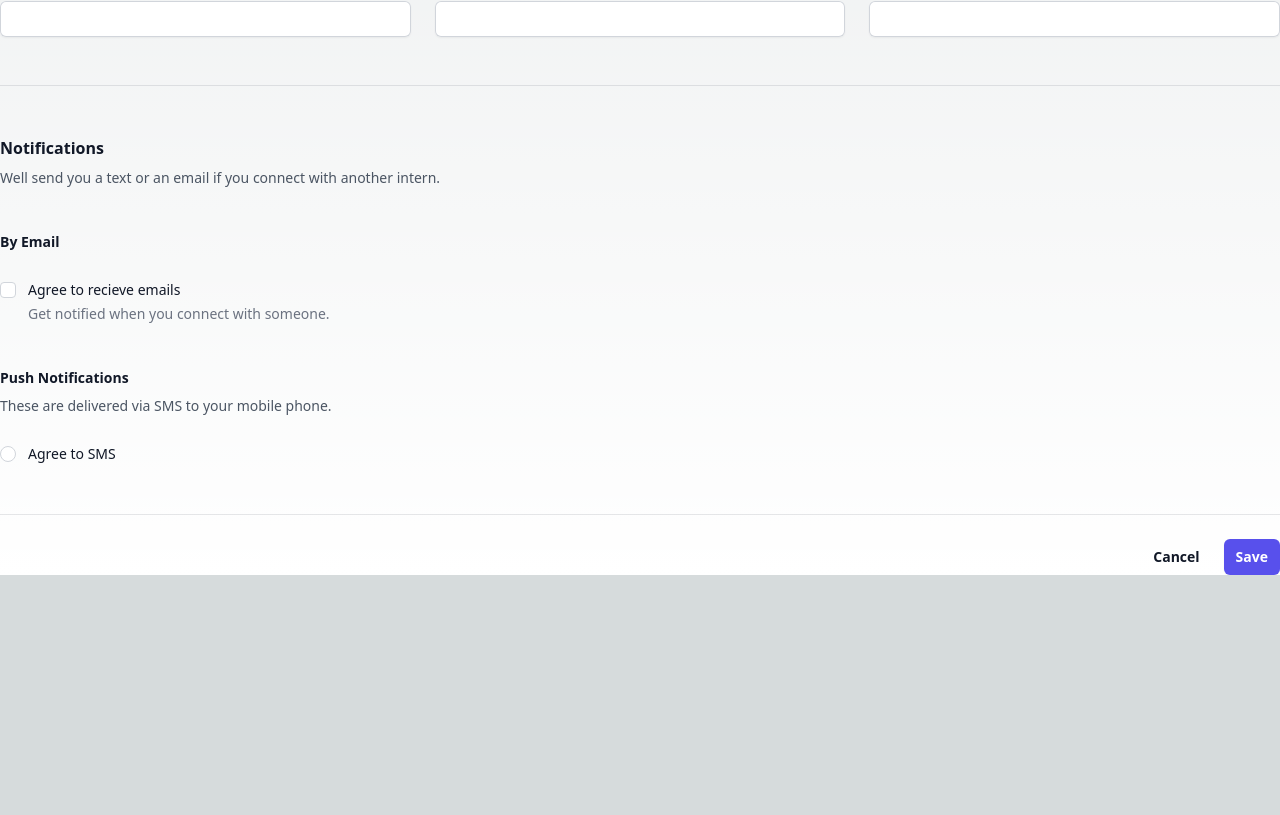
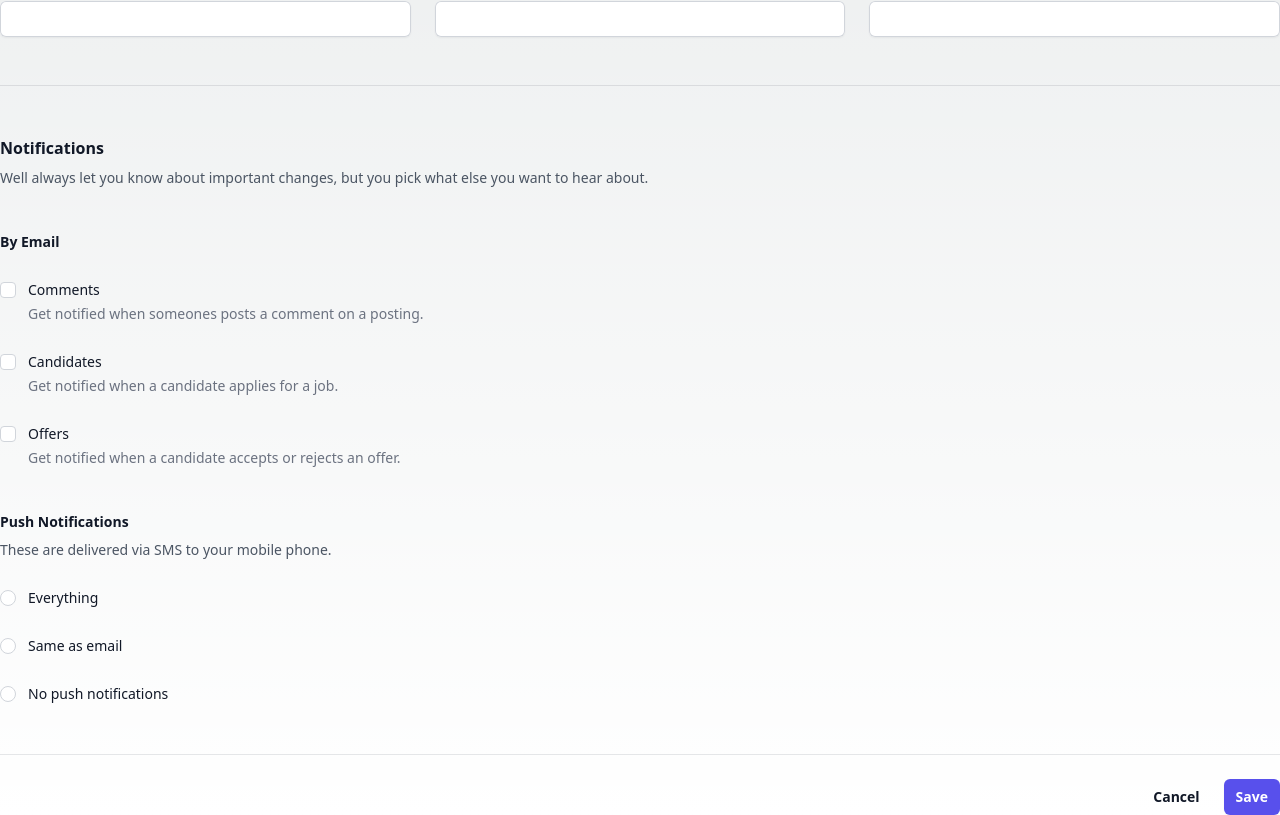
Before and after one commit to alexisDiaz-W/Findr, a Next.js app: page /InternPage in a window 1280 px wide. Shown: the part 1274-2089 px from the top of the page. Before the commit the page ends 1849 px from the top, so only its background shows below. Built offline with nearby package versions, Linux system fonts and the light colour scheme.

Commit message:
Revert "Updated pricing and intern sign up page"

```diff
--- a/app/InternPage/page.tsx
+++ b/app/InternPage/page.tsx
@@ -406,7 +406,7 @@ export default function Example() {
     <form>
       <div className="space-y-12">
         <div className="border-b border-gray-900/10 pb-12">
-          <h2 className="text-base font-semibold leading-7 text-gray-900">Intern Profile</h2>
+          <h2 className="text-base font-semibold leading-7 text-gray-900">Profile</h2>
           <p className="mt-1 text-sm leading-6 text-gray-600">
             This information will be displayed publicly so be careful what you share.
           </p>
@@ -617,7 +617,7 @@ export default function Example() {
         <div className="border-b border-gray-900/10 pb-12">
           <h2 className="text-base font-semibold leading-7 text-gray-900">Notifications</h2>
           <p className="mt-1 text-sm leading-6 text-gray-600">
-            Well send you a text or an email if you connect with another intern.
+            Well always let you know about important changes, but you pick what else you want to hear about.
           </p>
 
           <div className="mt-10 space-y-10">
@@ -635,9 +635,41 @@ export default function Example() {
                   </div>
                   <div className="text-sm leading-6">
                     <label htmlFor="comments" className="font-medium text-gray-900">
-                      Agree to recieve emails
+                      Comments
                     </label>
-                    <p className="text-gray-500">Get notified when you connect with someone.</p>
+                    <p className="text-gray-500">Get notified when someones posts a comment on a posting.</p>
+                  </div>
+                </div>
+                <div className="relative flex gap-x-3">
+                  <div className="flex h-6 items-center">
+                    <input
+                      id="candidates"
+                      name="candidates"
+                      type="checkbox"
+                      className="h-4 w-4 rounded border-gray-300 text-indigo-600 focus:ring-indigo-600"
+                    />
+                  </div>
+                  <div className="text-sm leading-6">
+                    <label htmlFor="candidates" className="font-medium text-gray-900">
+                      Candidates
+                    </label>
+                    <p className="text-gray-500">Get notified when a candidate applies for a job.</p>
+                  </div>
+                </div>
+                <div className="relative flex gap-x-3">
+                  <div className="flex h-6 items-center">
+                    <input
+                      id="offers"
+                      name="offers"
+                      type="checkbox"
+                      className="h-4 w-4 rounded border-gray-300 text-indigo-600 focus:ring-indigo-600"
+                    />
+                  </div>
+                  <div className="text-sm leading-6">
+                    <label htmlFor="offers" className="font-medium text-gray-900">
+                      Offers
+                    </label>
+                    <p className="text-gray-500">Get notified when a candidate accepts or rejects an offer.</p>
                   </div>
                 </div>
               </div>
@@ -654,7 +686,29 @@ export default function Example() {
                     className="h-4 w-4 border-gray-300 text-indigo-600 focus:ring-indigo-600"
                   />
                   <label htmlFor="push-everything" className="block text-sm font-medium leading-6 text-gray-900">
-                    Agree to SMS
+                    Everything
+                  </label>
+                </div>
+                <div className="flex items-center gap-x-3">
+                  <input
+                    id="push-email"
+                    name="push-notifications"
+                    type="radio"
+                    className="h-4 w-4 border-gray-300 text-indigo-600 focus:ring-indigo-600"
+                  />
+                  <label htmlFor="push-email" className="block text-sm font-medium leading-6 text-gray-900">
+                    Same as email
+                  </label>
+                </div>
+                <div className="flex items-center gap-x-3">
+                  <input
+                    id="push-nothing"
+                    name="push-notifications"
+                    type="radio"
+                    className="h-4 w-4 border-gray-300 text-indigo-600 focus:ring-indigo-600"
+                  />
+                  <label htmlFor="push-nothing" className="block text-sm font-medium leading-6 text-gray-900">
+                    No push notifications
                   </label>
                 </div>
               </div>
--- a/app/PricingPage/page.tsx
+++ b/app/PricingPage/page.tsx
@@ -107,7 +107,8 @@ export default function Example() {
           <div className="p-8 sm:p-10 lg:flex-auto">
             <h3 className="text-2xl font-bold tracking-tight text-gray-900">Beginner membership</h3>
             <p className="mt-6 text-base leading-7 text-gray-600">
-              Start your interns off with the essentials.
+              Lorem ipsum dolor sit amet consect etur adipisicing elit. Itaque amet indis perferendis blanditiis
+              repellendus etur quidem assumenda.
             </p>
             <div className="mt-10 flex items-center gap-x-4">
               <h4 className="flex-none text-sm font-semibold leading-6 text-indigo-600">What’s included</h4>
@@ -149,7 +150,8 @@ export default function Example() {
           <div className="p-8 sm:p-10 lg:flex-auto">
             <h3 className="text-2xl font-bold tracking-tight text-gray-900">Intermediate membership</h3>
             <p className="mt-6 text-base leading-7 text-gray-600">
-              Meet our intermediate plan. It comes with even more features.
+              Lorem ipsum dolor sit amet consect etur adipisicing elit. Itaque amet indis perferendis blanditiis
+              repellendus etur quidem assumenda.
             </p>
             <div className="mt-10 flex items-center gap-x-4">
               <h4 className="flex-none text-sm font-semibold leading-6 text-indigo-600">What’s included</h4>
@@ -191,7 +193,8 @@ export default function Example() {
           <div className="p-8 sm:p-10 lg:flex-auto">
             <h3 className="text-2xl font-bold tracking-tight text-gray-900">Elite membership</h3>
             <p className="mt-6 text-base leading-7 text-gray-600">
-              Meet our elite plan, our most comprehensive plan to give your interns the perfect experience.
+              Lorem ipsum dolor sit amet consect etur adipisicing elit. Itaque amet indis perferendis blanditiis
+              repellendus etur quidem assumenda.
             </p>
             <div className="mt-10 flex items-center gap-x-4">
               <h4 className="flex-none text-sm font-semibold leading-6 text-indigo-600">What’s included</h4>
```
